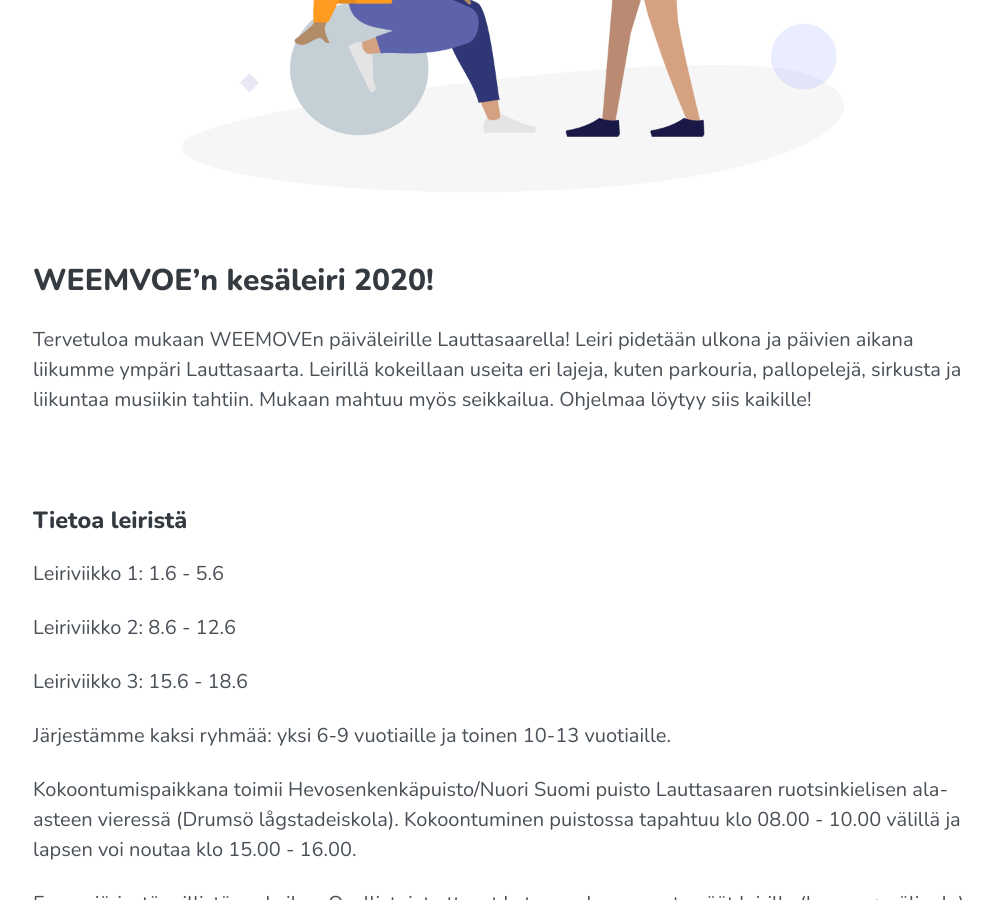
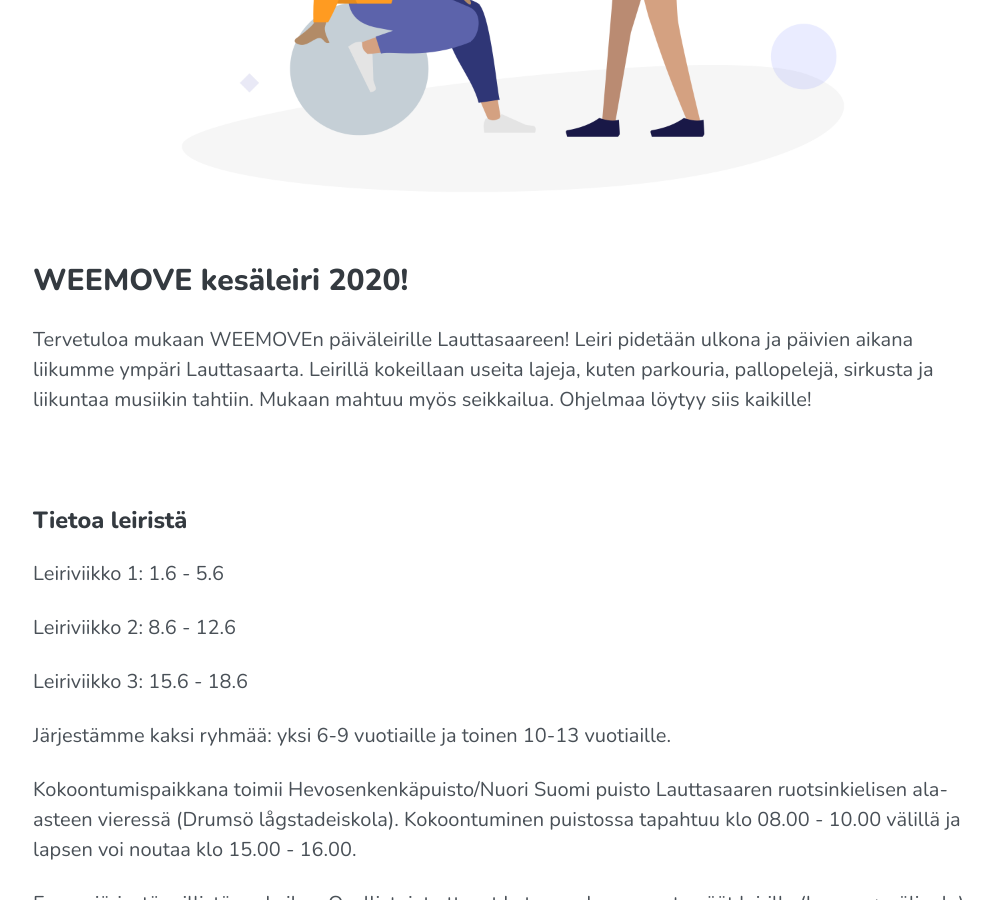
Before and after one commit to Funktum/weemove, a Jekyll site: the page built from _pages/kesaleiri.md, in a window 1280 px wide and 900 px high, scrolled down 523 px. Shown: the whole window, without its empty margins (127-1120 px from the left). Built offline with Jekyll 4.4.1, drawn with Linux system fonts in a browser that asks for light colours; a script that is not in the unit is left out.

Commit message:
Update kesaleiri.md

```diff
--- a/_pages/kesaleiri.md
+++ b/_pages/kesaleiri.md
@@ -5,10 +5,10 @@
 
 <img src="../uploads/weemove-illustration-2.png" alt="WEEMOVE illustration">
 
-## WEEMVOE’n kesäleiri 2020!
+## WEEMOVE kesäleiri 2020!
 
-Tervetuloa mukaan WEEMOVEn päiväleirille Lauttasaarella! Leiri pidetään ulkona ja päivien aikana liikumme ympäri Lauttasaarta.
-Leirillä kokeillaan useita eri lajeja, kuten parkouria, pallopelejä, sirkusta ja liikuntaa musiikin tahtiin.
+Tervetuloa mukaan WEEMOVEn päiväleirille Lauttasaareen! Leiri pidetään ulkona ja päivien aikana liikumme ympäri Lauttasaarta.
+Leirillä kokeillaan useita lajeja, kuten parkouria, pallopelejä, sirkusta ja liikuntaa musiikin tahtiin.
 Mukaan mahtuu myös seikkailua. Ohjelmaa löytyy siis kaikille!
 
 ---
```
